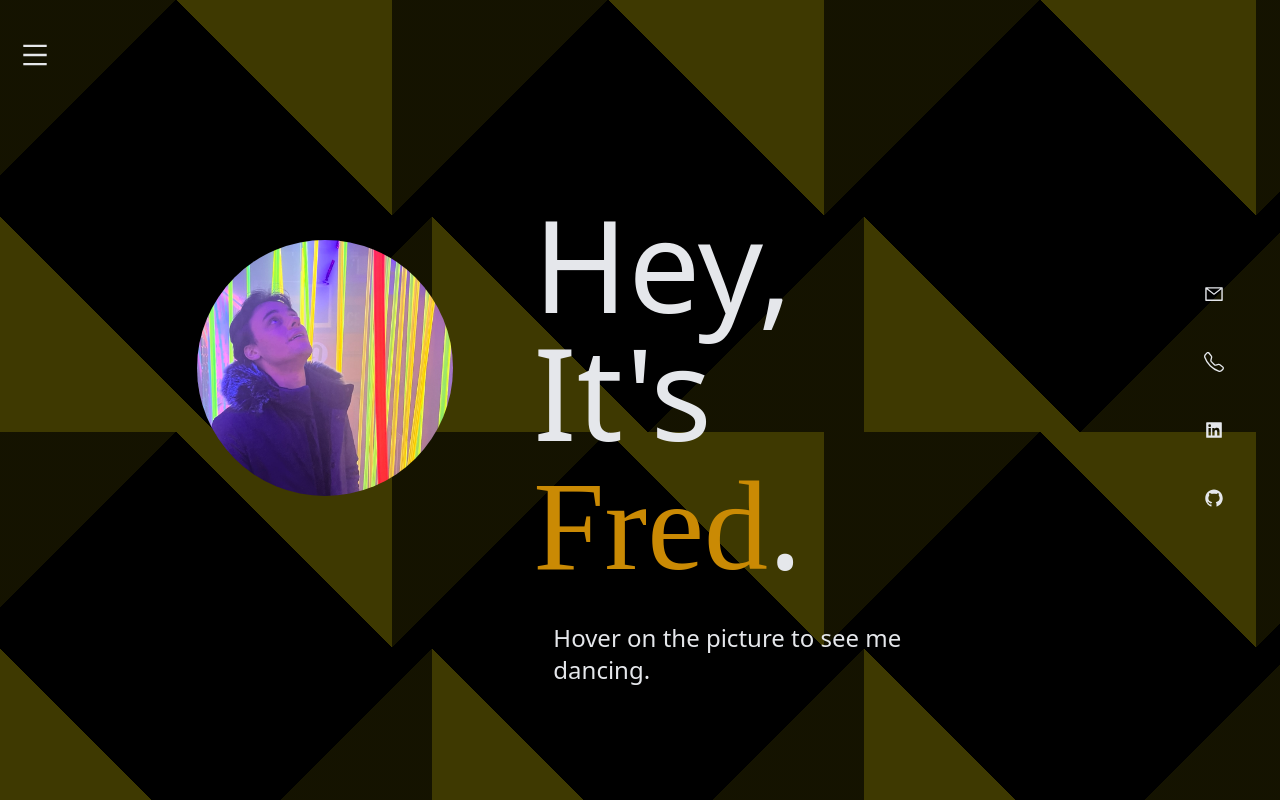
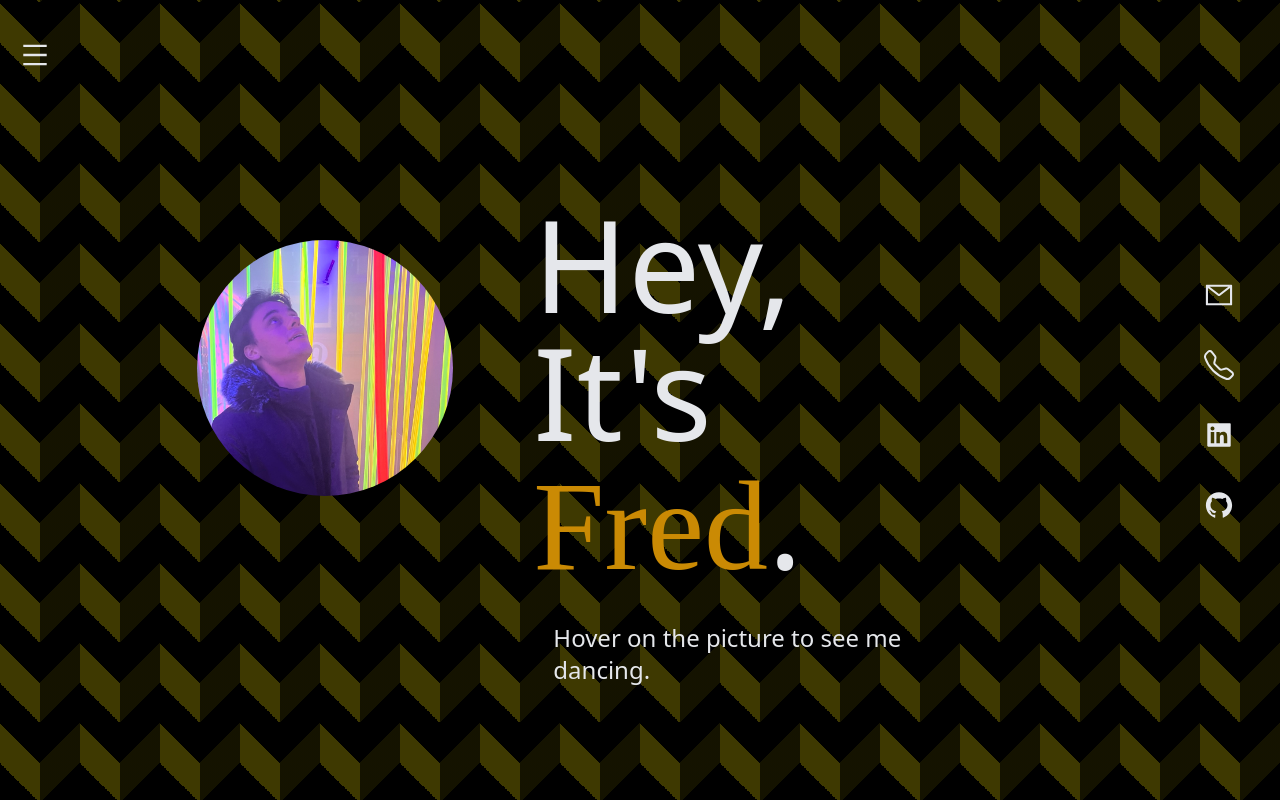
Before and after one commit to Romanief/itsFred, a Next.js app: page / in a window 1280 px wide. Built offline with nearby package versions, Linux system fonts and the light colour scheme.

Commit message:
Different styling changes

```diff
--- a/package.json
+++ b/package.json
@@ -12,6 +12,7 @@
     "@types/node": "18.15.11",
     "@types/react": "18.0.33",
     "@types/react-dom": "18.0.11",
+    "lodash.throttle": "^4.1.1",
     "next": "13.2.4",
     "react": "18.2.0",
     "react-dom": "18.2.0",
@@ -19,6 +20,7 @@
     "typescript": "5.0.3"
   },
   "devDependencies": {
+    "@types/lodash.throttle": "^4.1.7",
     "autoprefixer": "^10.4.14",
     "postcss": "^8.4.21",
     "tailwindcss": "^3.3.1"
--- a/src/components/Sidebar.tsx
+++ b/src/components/Sidebar.tsx
@@ -13,15 +13,15 @@ function Sidebar() {
     <>
       <div className="fixed hidden h-screen w-96 -right-72 md:flex flex-col justify-center text-xl z-40">
         <div className="flex p-5 hover:-translate-x-96 transition text-transparent hover:text-gray-200 hover:bg-black/80 z-50 w-[500px]">
-          <AiOutlineMail className="text-gray-200 shrink-0" />
+          <AiOutlineMail className="text-gray-200 text-3xl shrink-0" />
           <p className="ml-14 ">federicoromaniellowork@outlook.com</p>
         </div>
         <div className="flex p-5 hover:-translate-x-80 transition text-transparent hover:text-gray-200  hover:bg-black/80 z-50 w-[500px]">
-          <BsTelephone className="text-gray-200" />
+          <BsTelephone className="text-gray-200 text-3xl" />
           <p className="ml-14">+44 7584 837 509</p>
         </div>
         <div className="flex p-5 hover:-translate-x-80 transition text-transparent hover:text-gray-200  hover:bg-black/80 z-50 w-[500px]">
-          <AiFillLinkedin className="text-gray-200" />
+          <AiFillLinkedin className="text-gray-200 text-3xl" />
           <p className="ml-14">
             <a href="https://www.linkedin.com/in/federico-romaniello-39771a254/">
               Federico Romaniello
@@ -29,7 +29,7 @@ function Sidebar() {
           </p>
         </div>
         <div className="flex p-5 hover:-translate-x-80 transition text-transparent hover:text-gray-200  hover:bg-black/80 z-50 w-[500px]">
-          <AiFillGithub className="text-gray-200" />
+          <AiFillGithub className="text-gray-200 text-3xl" />
           <p className="ml-14">
             <a href="https://github.com/Romanief?tab=repositories">Romanief</a>
           </p>
--- a/src/components/Skills.tsx
+++ b/src/components/Skills.tsx
@@ -20,58 +20,52 @@ function Skills() {
   return (
     <div className="w-full mx-auto h-screen p-5">
       <div>
-        <p className="text-center text-xl sm:text-7xl text-yellow-600 sm:mb-10 pt-5">
+        <p className="text-center text-xl lg:text-7xl sm:text-4xl text-yellow-600 sm:mb-10 pt-5">
           {list.map((item) => (
             <span className="transition-all">{item} </span>
           ))}
         </p>
       </div>
-      <div className="flex flex-col h-3/4 justify-around text-md sm:text-2xl md:w-3/4 mx-auto">
-        <div className="flex justify-around">
-          <div className="flex justify-between">
-            <IoLogoJavascript />
+      <div className="gap-x-4 gap-y-20 flex flex-wrap justify-center [&_div]:w-[20%] items-center text-center mt-32">
+        <div className="flex flex-col items-center">
+          <IoLogoJavascript className="text-5xl mb-2" />
           <p className="mx-2">JavaScript</p>
         </div>
-          <div className="flex justify-between">
-            <IoLogoPython />
+        <div className="flex flex-col items-center">
+          <IoLogoPython className="text-5xl mb-2" />
           <p className="mx-2">Python</p>
         </div>
-          <div className="flex justify-between">
-            <IoLogoHtml5 />
+        <div className="flex flex-col items-center">
+          <IoLogoHtml5 className="text-5xl mb-2" />
           <p className="mx-2">HTML5</p>
         </div>
-          <div className="flex justify-between">
-            <IoLogoCss3 />
+        <div className="flex flex-col items-center">
+          <IoLogoCss3 className="text-5xl mb-2" />
           <p className="mx-2">CSS3</p>
         </div>
-        </div>
-        <div className="flex justify-around">
-          <div className="flex justify-between">
-            <SiTypescript />
+        <div className="flex flex-col items-center">
+          <SiTypescript className="text-5xl mb-2" />
           <p className="mx-2">TypeScript</p>
         </div>
-          <div className="flex justify-between">
-            <FaReact />
+        <div className="flex flex-col items-center">
+          <FaReact className="text-5xl mb-2" />
           <p className="mx-2">React</p>
         </div>
-          <div className="flex justify-between">
-            <SiNextdotjs />
+        <div className="flex flex-col items-center">
+          <SiNextdotjs className="text-5xl mb-2" />
           <p className="mx-2">NextJS</p>
         </div>
-          <div className="flex justify-between">
-            <SiDjango />
+        <div className="flex flex-col items-center">
+          <SiDjango className="text-5xl mb-2" />
           <p className="mx-2">Django</p>
         </div>
-        </div>
-        <div className="flex justify-around">
-          <div className="flex justify-between">
-            <SiTailwindcss />
+        <div className="flex flex-col items-center">
+          <SiTailwindcss className="text-5xl mb-2" />
           <p className="mx-2">TailwindCSS</p>
         </div>
-          <div className="flex justify-between">
-            <SiBootstrap />
+        <div className="flex flex-col items-center">
+          <SiBootstrap className="text-5xl mb-2" />
           <p className="mx-2">Bootstrap</p>
-          </div>
         </div>
       </div>
     </div>
--- a/src/pages/index.tsx
+++ b/src/pages/index.tsx
@@ -1,5 +1,6 @@
 import React from "react"
 import Head from "next/head"
+import { throttle } from "lodash"
 
 import Layout from "@/components/Layout"
 import ItsFred from "@/components/ItsFred"
@@ -12,19 +13,17 @@ export default function Home() {
   const requestRef = React.useRef<number>()
 
   const animate = (time: number) => {
-    requestRef.current = requestAnimationFrame(animate)
-
     const currentValue = getComputedStyle(
       document.documentElement
     ).getPropertyValue("--gradient-size")
 
-    if (parseInt(currentValue) === 500) {
-      return
-    }
-
     document?.documentElement.style.setProperty(
       "--gradient-size",
-      String(parseInt(currentValue) + 1) + "px"
+      String(parseInt(currentValue) - 1) + "px"
+    )
+    setTimeout(
+      () => (requestRef.current = requestAnimationFrame(animate)),
+      1000 / 25
     )
   }
 
--- a/src/styles/globals.css
+++ b/src/styles/globals.css
@@ -9,16 +9,16 @@
 body {
   background-color: #000000;
   opacity: 1;
-  background: linear-gradient(135deg, #3e390155 25%, transparent 25%) -40px 0 / var(
+  background: linear-gradient(135deg, #3e390155 25%, transparent 25%) -40px var(
         --gradient-size
-      ) var(--gradient-size),
-    linear-gradient(225deg, #3e3901 25%, transparent 25%) -40px 0 / var(
+      ) / 80px 80px,
+    linear-gradient(225deg, #3e3901 25%, transparent 25%) -40px var(
         --gradient-size
-      ) var(--gradient-size),
-    linear-gradient(315deg, #3e390155 25%, transparent 25%) 0px 0 /
-      var(--gradient-size) var(--gradient-size),
-    linear-gradient(45deg, #3e3901 25%, #000000 25%) 0px 0 /
-      var(--gradient-size) var(--gradient-size);
+      ) / 80px 80px,
+    linear-gradient(315deg, #3e390155 25%, transparent 25%) 0px
+      var(--gradient-size) / 80px 80px,
+    linear-gradient(45deg, #3e3901 25%, #000000 25%) 0px var(--gradient-size) /
+      80px 80px;
 
   /* background-color: #000000;
   opacity: 1;
```
Also changed, not shown: 1 other file (tests, documents, lock files or other folders). Lines whose indentation alone changed are shown as unchanged.
